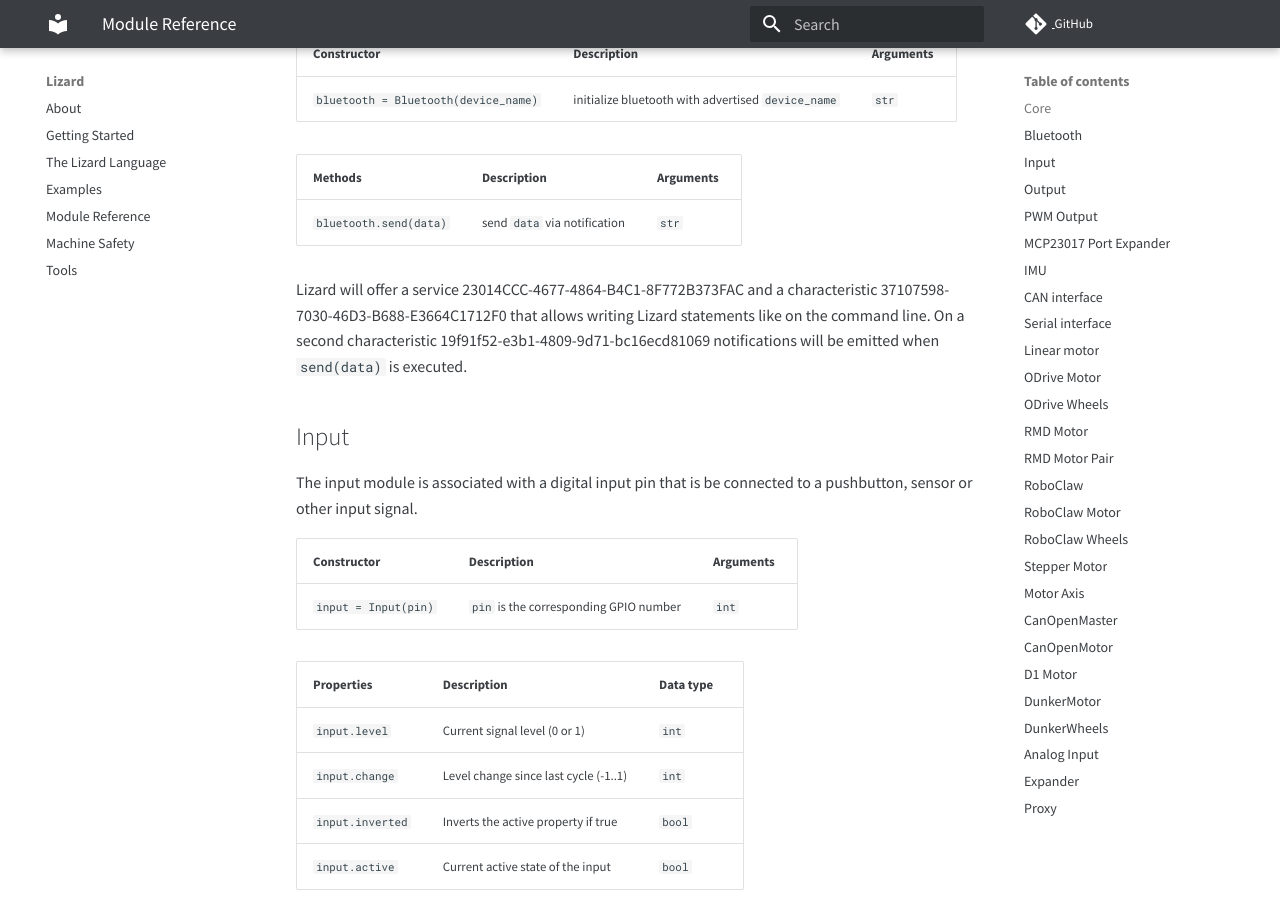
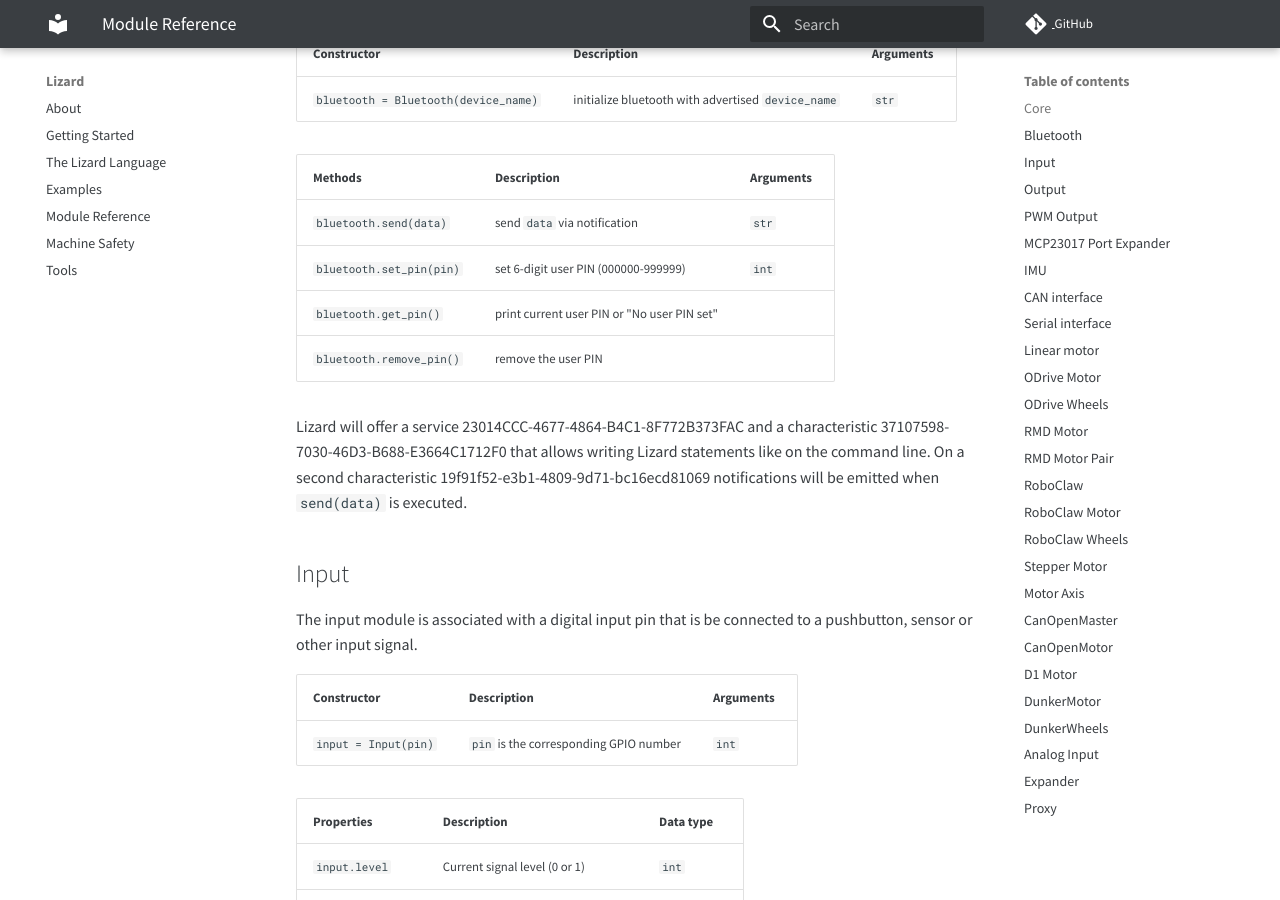
Before and after one commit to zauberzeug/lizard, an MkDocs documentation site: the page built from docs/module_reference.md, in a window 1280 px wide and 900 px high, scrolled down 1921 px. Built offline with MkDocs 1.6.1 and Material for MkDocs 9.7.7, drawn with Linux system fonts in a browser that asks for light colours; comment, search, counter and statistics services are not loaded.

Commit message:
updated documentation

```diff
--- a/docs/module_reference.md
+++ b/docs/module_reference.md
@@ -59,9 +59,12 @@ Simply create a Bluetooth module with a device name of your choice.
 | ------------------------------------ | -------------------------------------------------- | --------- |
 | `bluetooth = Bluetooth(device_name)` | initialize bluetooth with advertised `device_name` | `str`     |
 
-| Methods                | Description                  | Arguments |
-| ---------------------- | ---------------------------- | --------- |
-| `bluetooth.send(data)` | send `data` via notification | `str`     |
+| Methods                  | Description                                 | Arguments |
+| ------------------------ | ------------------------------------------- | --------- |
+| `bluetooth.send(data)`   | send `data` via notification                | `str`     |
+| `bluetooth.set_pin(pin)` | set 6-digit user PIN (000000-999999)        | `int`     |
+| `bluetooth.get_pin()`    | print current user PIN or "No user PIN set" |           |
+| `bluetooth.remove_pin()` | remove the user PIN                         |           |
 
 Lizard will offer a service 23014CCC-4677-4864-B4C1-8F772B373FAC and a characteristic 37107598-7030-46D3-B688-E3664C1712F0 that allows writing Lizard statements like on the command line. On a second characteristic 19f91f52-e3b1-4809-9d71-bc16ecd81069 notifications will be emitted when `send(data)` is executed.
 
```
